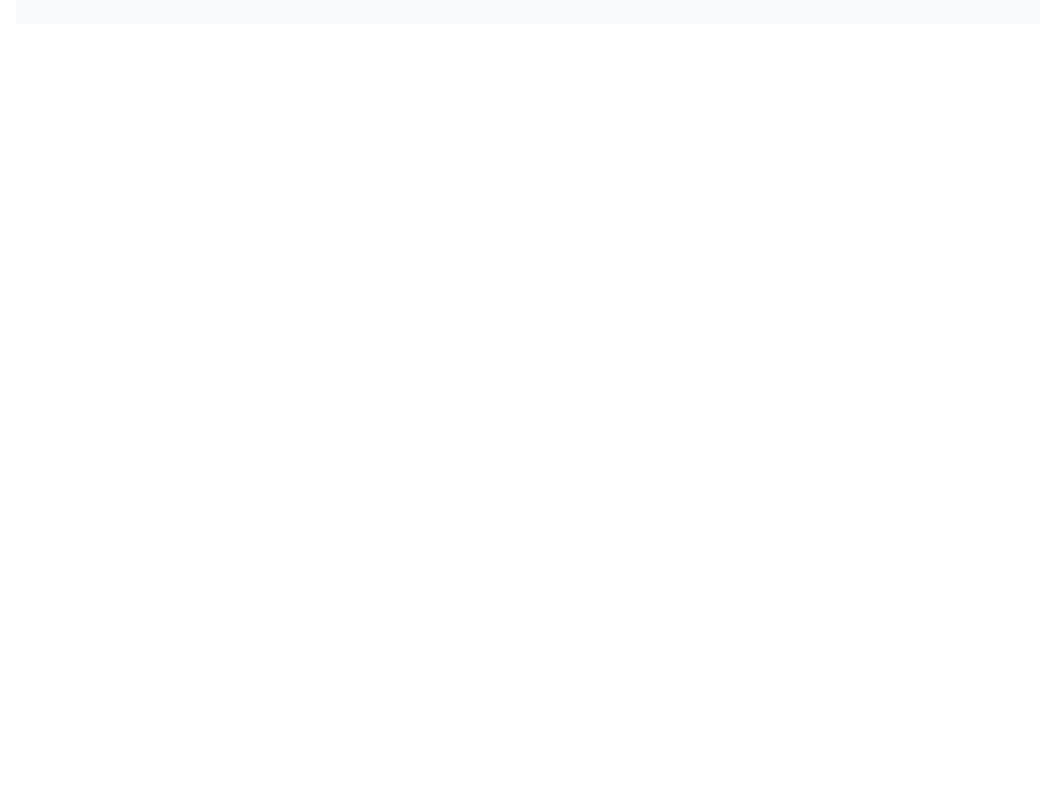
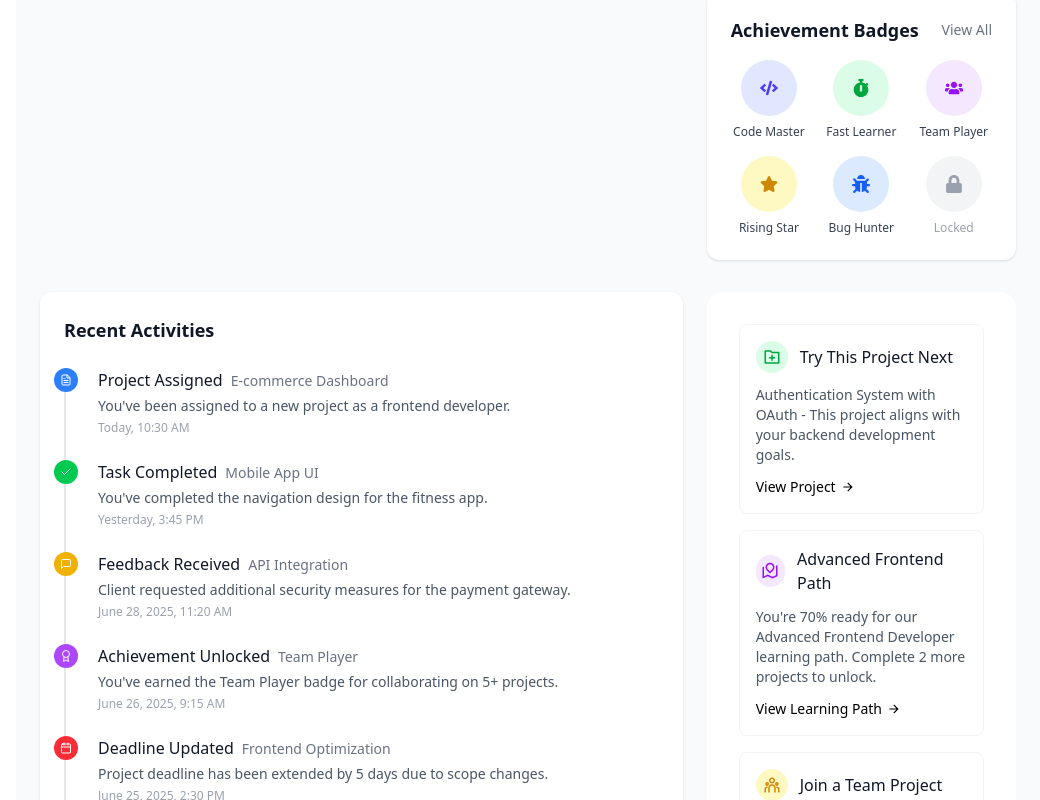
Before and after one commit to 42aditya31/Ficlance, a React (Vite) app: page /dashboard in a window 1280 px wide. Shown: the part 1520-2320 px from the top of the page, without its empty margins (240-1280 px from the left). Before the commit the page ends 1544 px from the top, so only its background shows below. Built offline with nearby package versions, Linux system fonts and the light colour scheme.

Commit message:
feat: add BelowGrid and AchievementBadges components; update MainContent and MainGrid to include new components and improve dashboard layout

```diff
--- /dev/null
+++ b/src/Components/Dashboard/AchievementBadges.jsx
@@ -0,0 +1,81 @@
+import React from "react";
+import {
+  FaCode,
+  FaStopwatch,
+  FaUsers,
+  FaStar,
+  FaBug,
+  FaLock,
+} from "react-icons/fa";
+
+const badges = [
+  {
+    label: "Code Master",
+    icon: <FaCode className="text-indigo-600 text-lg" />,
+    bgColor: "bg-indigo-100",
+    textColor: "text-gray-700",
+  },
+  {
+    label: "Fast Learner",
+    icon: <FaStopwatch className="text-green-600 text-lg" />,
+    bgColor: "bg-green-100",
+    textColor: "text-gray-700",
+  },
+  {
+    label: "Team Player",
+    icon: <FaUsers className="text-purple-600 text-lg" />,
+    bgColor: "bg-purple-100",
+    textColor: "text-gray-700",
+  },
+  {
+    label: "Rising Star",
+    icon: <FaStar className="text-yellow-600 text-lg" />,
+    bgColor: "bg-yellow-100",
+    textColor: "text-gray-700",
+  },
+  {
+    label: "Bug Hunter",
+    icon: <FaBug className="text-blue-600 text-lg" />,
+    bgColor: "bg-blue-100",
+    textColor: "text-gray-700",
+  },
+  {
+    label: "Locked",
+    icon: <FaLock className="text-gray-400 text-lg" />,
+    bgColor: "bg-gray-100",
+    textColor: "text-gray-400",
+  },
+];
+
+const AchievementBadges = () => {
+  return (
+    <div className="bg-white rounded-xl shadow-sm p-6 w-full">
+      <div className="flex justify-between items-center mb-4">
+        <h2 className="text-lg font-semibold text-gray-900">
+          Achievement Badges
+        </h2>
+        <button className="text-sm text-gray-500 hover:text-indigo-600 transition-colors">
+          View All
+        </button>
+      </div>
+
+      <div className="grid grid-cols-3 sm:grid-cols-3 md:grid-cols-3 gap-4">
+        {badges.map((badge, index) => (
+          <div
+            key={index}
+            className="flex flex-col items-center text-center"
+          >
+            <div
+              className={`w-14 h-14 rounded-full ${badge.bgColor} flex items-center justify-center mb-2`}
+            >
+              {badge.icon}
+            </div>
+            <span className={`text-xs ${badge.textColor}`}>{badge.label}</span>
+          </div>
+        ))}
+      </div>
+    </div>
+  );
+};
+
+export default AchievementBadges;
--- /dev/null
+++ b/src/Components/Dashboard/BelowGrid.jsx
@@ -0,0 +1,14 @@
+import React from 'react'
+import RecentActivities from './RecentActivities'
+import Recommendations from './Recommendations'
+
+const BelowGrid = () => {
+  return (
+    <div className='grid grid-cols-1 lg:grid-cols-3 gap-6'>
+     <RecentActivities/>
+     <Recommendations/>
+    </div>
+  )
+}
+
+export default BelowGrid
--- a/src/Components/Dashboard/MainContent.jsx
+++ b/src/Components/Dashboard/MainContent.jsx
@@ -8,59 +8,59 @@ import {
   RiLightbulbLine,
   RiCheckDoubleLine,
   RiArrowUpLine,
-} from 'react-icons/ri';
+} from "react-icons/ri";
 import ProgressCard from "./ProgressCard";
 import MainGrid from "./MainGrid";
+import BelowGrid from "./BelowGrid";
 
 const dashboardCards = [
   {
-    title: 'Completion Rate',
-    value: '68%',
+    title: "Completion Rate",
+    value: "68%",
     icon: <RiPieChartLine />,
-    iconBg: 'bg-yellow-50',
-    iconColor: 'text-yellow-400',
+    iconBg: "bg-yellow-50",
+    iconColor: "text-yellow-400",
     progress: {
       value: 68,
-      color: 'bg-yellow-200',
-      label: '+5% from last month',
+      color: "bg-yellow-200",
+      label: "+5% from last month",
       showPercent: false,
     },
   },
   {
-    title: 'Current Level',
-    value: 'Level 4',
+    title: "Current Level",
+    value: "Level 4",
     icon: <RiAwardLine />,
-    iconBg: 'bg-green-100',
-    iconColor: 'text-green-600',
+    iconBg: "bg-green-100",
+    iconColor: "text-green-600",
     progress: {
       value: 75,
-      color: 'bg-[#2D3047]',
-      label: '125 XP to Level 5',
+      color: "bg-[#2D3047]",
+      label: "125 XP to Level 5",
       showPercent: true,
     },
   },
   {
-    title: 'Skill Points',
-    value: '1,280',
+    title: "Skill Points",
+    value: "1,280",
     icon: <RiLightbulbLine />,
-    iconBg: 'bg-blue-100',
-    iconColor: 'text-blue-600',
-    changeText: '+320 points this month',
+    iconBg: "bg-blue-100",
+    iconColor: "text-blue-600",
+    changeText: "+320 points this month",
     statChangeIcon: <RiArrowUpLine />,
-    statChangeColor: 'text-green-500',
+    statChangeColor: "text-green-500",
   },
   {
-    title: 'Completed Projects',
-    value: '12',
+    title: "Completed Projects",
+    value: "12",
     icon: <RiCheckDoubleLine />,
-    iconBg: 'bg-purple-100',
-    iconColor: 'text-purple-600',
-    changeText: '3 in the last 30 days',
+    iconBg: "bg-purple-100",
+    iconColor: "text-purple-600",
+    changeText: "3 in the last 30 days",
     statChangeIcon: <RiArrowUpLine />,
-    statChangeColor: 'text-green-500',
+    statChangeColor: "text-green-500",
   },
 ];
-
 
 const MainContent = () => {
   return (
@@ -79,9 +79,9 @@ const MainContent = () => {
             ))}
           </div>
         </div>
-
       </div>
-      <MainGrid/>
+      <MainGrid />
+      <BelowGrid/>
     </main>
   );
 };
--- a/src/Components/Dashboard/MainGrid.jsx
+++ b/src/Components/Dashboard/MainGrid.jsx
@@ -3,6 +3,7 @@ import InprogressProject from "./InprogressProject";
 import CompletedProject from "./CompletedProject";
 import UpcomingDeadlines from "./UpcomingDeadlines";
 import SkillsStatistics from "./SkillsStatistics";
+import AchievementBadges from "./AchievementBadges";
 
 const completedProjects = [
   {
@@ -73,6 +74,7 @@ const MainGrid = () => {
         <div className="p-4">
           <SkillsStatistics skills={skillsData} />
         </div>
+        <AchievementBadges/>
       </div>
     </div>
   );
--- /dev/null
+++ b/src/Components/Dashboard/RecentActivities.jsx
@@ -0,0 +1,86 @@
+import {
+  FiFileText,
+  FiCheck,
+  FiMessageSquare,
+  FiAward,
+  FiCalendar,
+} from 'react-icons/fi';
+
+const activities = [
+  {
+    title: 'Project Assigned',
+    subtitle: 'E-commerce Dashboard',
+    description: "You've been assigned to a new project as a frontend developer.",
+    timestamp: 'Today, 10:30 AM',
+    icon: <FiFileText className="text-white text-xs" />,
+    bgColor: 'bg-blue-500',
+  },
+  {
+    title: 'Task Completed',
+    subtitle: 'Mobile App UI',
+    description: "You've completed the navigation design for the fitness app.",
+    timestamp: 'Yesterday, 3:45 PM',
+    icon: <FiCheck className="text-white text-xs" />,
+    bgColor: 'bg-green-500',
+  },
+  {
+    title: 'Feedback Received',
+    subtitle: 'API Integration',
+    description:
+      'Client requested additional security measures for the payment gateway.',
+    timestamp: 'June 28, 2025, 11:20 AM',
+    icon: <FiMessageSquare className="text-white text-xs" />,
+    bgColor: 'bg-yellow-500',
+  },
+  {
+    title: 'Achievement Unlocked',
+    subtitle: 'Team Player',
+    description:
+      "You've earned the Team Player badge for collaborating on 5+ projects.",
+    timestamp: 'June 26, 2025, 9:15 AM',
+    icon: <FiAward className="text-white text-xs" />,
+    bgColor: 'bg-purple-500',
+  },
+  {
+    title: 'Deadline Updated',
+    subtitle: 'Frontend Optimization',
+    description:
+      'Project deadline has been extended by 5 days due to scope changes.',
+    timestamp: 'June 25, 2025, 2:30 PM',
+    icon: <FiCalendar className="text-white text-xs" />,
+    bgColor: 'bg-red-500',
+  },
+];
+
+const RecentActivities = () => {
+  return (
+    <div className="bg-white rounded-xl shadow-sm p-6 lg:col-span-2">
+      <h2 className="text-lg font-semibold text-gray-900 mb-6">Recent Activities</h2>
+      {activities.map((activity, index) => (
+        <div
+          key={index}
+          className={`relative pl-8 pb-6 border-l-2 border-gray-200 ${
+            index === activities.length - 1 ? 'pb-0' : ''
+          }`}
+        >
+          {/* Icon Dot */}
+          <div
+            className={`absolute left-0 top-0 w-6 h-6 rounded-full ${activity.bgColor} -translate-x-1/2 flex items-center justify-center`}
+          >
+            {activity.icon}
+          </div>
+
+          {/* Activity Content */}
+          <div className="mb-1">
+            <span className="font-medium text-gray-900">{activity.title}</span>
+            <span className="text-sm text-gray-500 ml-2">{activity.subtitle}</span>
+          </div>
+          <p className="text-sm text-gray-600">{activity.description}</p>
+          <span className="text-xs text-gray-400 mt-1 block">{activity.timestamp}</span>
+        </div>
+      ))}
+    </div>
+  );
+};
+
+export default RecentActivities;
--- /dev/null
+++ b/src/Components/Dashboard/Recommendations.jsx
@@ -0,0 +1,66 @@
+import { RiFolderAddLine, RiRoadMapLine, RiTeamLine, RiArrowRightLine } from 'react-icons/ri';
+
+const Recommendations = () => {
+  return (
+    <div className="grid grid-cols-1 p-8 rounded-2xl bg-white gap-4">
+      {/* Project Recommendation */}
+      <div className="p-4 border border-gray-100 rounded-lg hover:border-primary/20 hover:bg-primary/5 transition">
+        <div className="flex items-center mb-3">
+          <div className="w-8 h-8 rounded-full bg-green-100 flex items-center justify-center mr-3">
+            <RiFolderAddLine className="text-green-600 text-lg" />
+          </div>
+          <h3 className="font-medium text-gray-900">Try This Project Next</h3>
+        </div>
+        <p className="text-sm text-gray-600 mb-3">
+          Authentication System with OAuth - This project aligns with your backend development goals.
+        </p>
+        <button className="text-primary text-sm font-medium hover:underline flex items-center whitespace-nowrap">
+          View Project
+          <div className="w-4 h-4 ml-1 flex items-center justify-center">
+            <RiArrowRightLine />
+          </div>
+        </button>
+      </div>
+
+      {/* Learning Path Recommendation */}
+      <div className="p-4 border border-gray-100 rounded-lg hover:border-primary/20 hover:bg-primary/5 transition">
+        <div className="flex items-center mb-3">
+          <div className="w-8 h-8 rounded-full bg-purple-100 flex items-center justify-center mr-3">
+            <RiRoadMapLine className="text-purple-600 text-lg" />
+          </div>
+          <h3 className="font-medium text-gray-900">Advanced Frontend Path</h3>
+        </div>
+        <p className="text-sm text-gray-600 mb-3">
+          You're 70% ready for our Advanced Frontend Developer learning path. Complete 2 more projects to unlock.
+        </p>
+        <button className="text-primary text-sm font-medium hover:underline flex items-center whitespace-nowrap">
+          View Learning Path
+          <div className="w-4 h-4 ml-1 flex items-center justify-center">
+            <RiArrowRightLine />
+          </div>
+        </button>
+      </div>
+
+      {/* Collaboration Recommendation */}
+      <div className="p-4 border border-gray-100 rounded-lg hover:border-primary/20 hover:bg-primary/5 transition">
+        <div className="flex items-center mb-3">
+          <div className="w-8 h-8 rounded-full bg-yellow-100 flex items-center justify-center mr-3">
+            <RiTeamLine className="text-yellow-600 text-lg" />
+          </div>
+          <h3 className="font-medium text-gray-900">Join a Team Project</h3>
+        </div>
+        <p className="text-sm text-gray-600 mb-3">
+          Collaborative E-commerce Platform - 3 developers are looking for a frontend specialist to join.
+        </p>
+        <button className="text-primary text-sm font-medium hover:underline flex items-center whitespace-nowrap">
+          Learn More
+          <div className="w-4 h-4 ml-1 flex items-center justify-center">
+            <RiArrowRightLine />
+          </div>
+        </button>
+      </div>
+    </div>
+  );
+};
+
+export default Recommendations;
```
Lines whose indentation alone changed are shown as unchanged.
